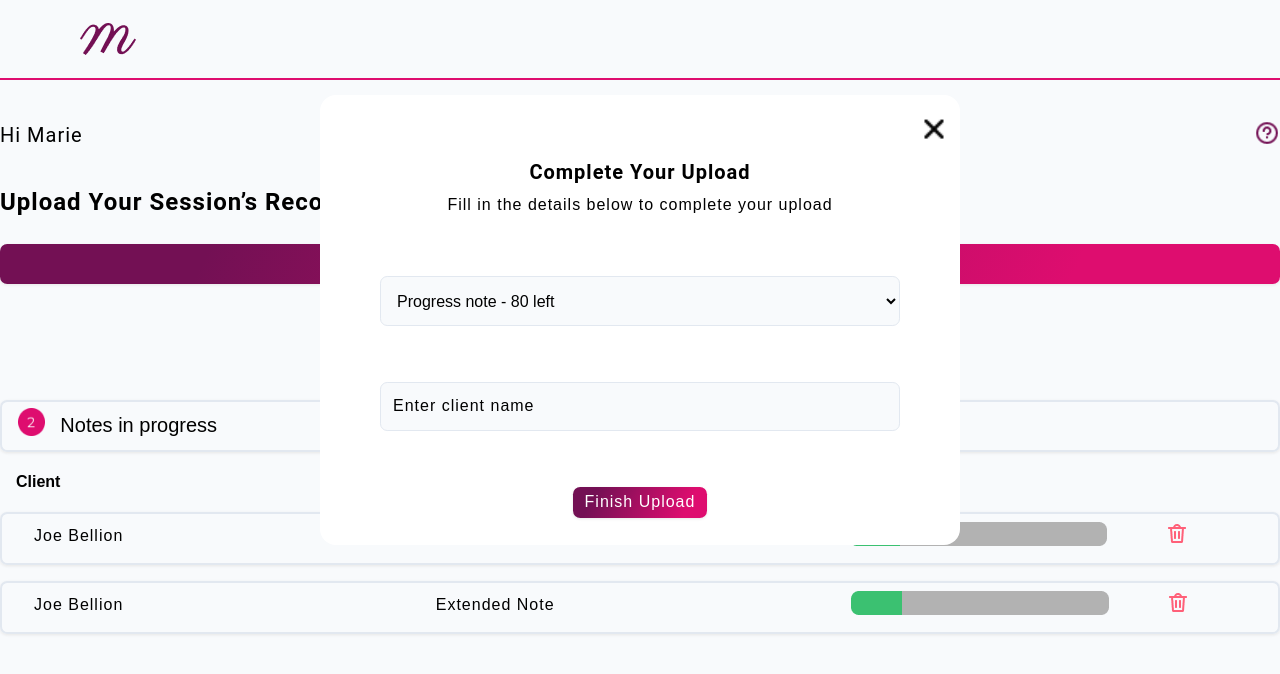
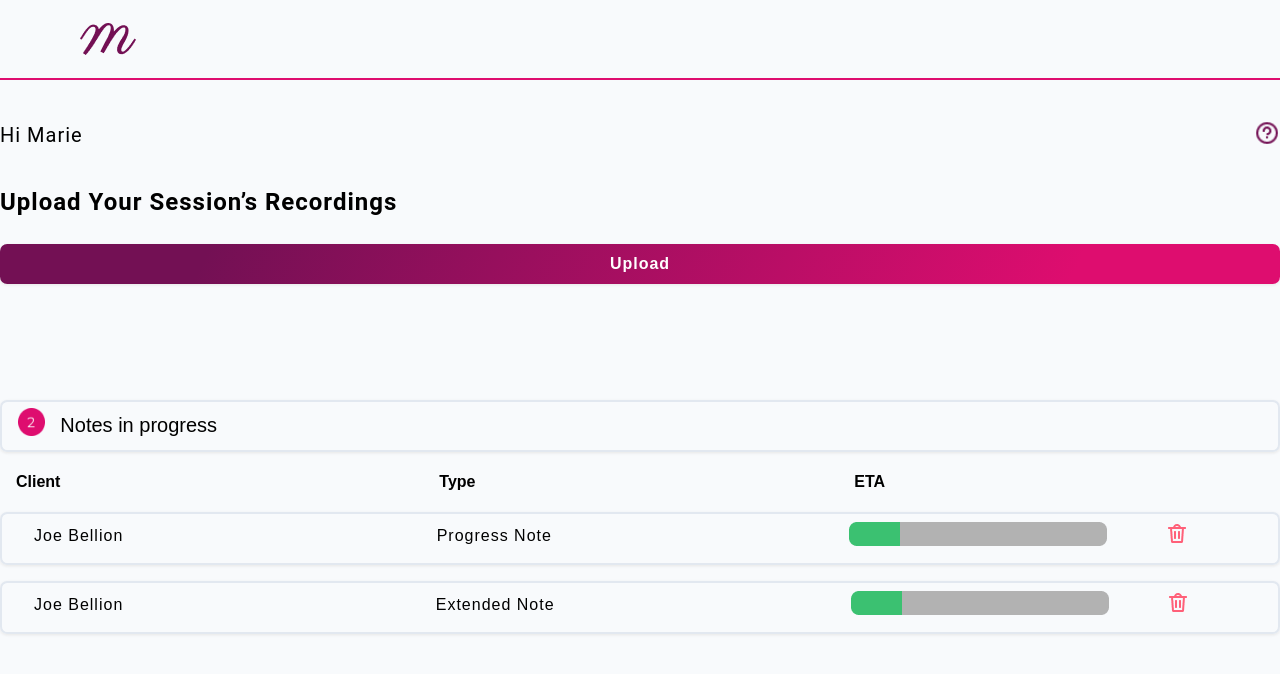
Before and after one commit to Gaddafi400/mentalis, a React (Create React App) app: page / in a window 1280 px wide. Shown: the top 674 px of the page. Built offline with nearby package versions, Linux system fonts and the light colour scheme.

Commit message:
handling open and close modal

```diff
--- a/src/App.js
+++ b/src/App.js
@@ -1,15 +1,28 @@
+import { useState } from 'react';
 import NavBar from './NavBar';
 import Home from './Home';
 import Modal from './Modal';
 import Table from './Table';
 
 function App() {
+  const [modal, setModal] = useState(false);
+
+  const handleOpen = () => {
+    setModal(() => {
+      return setModal(true);
+    });
+  };
+
+  const handleClose = () => {
+    return setModal(false);
+  };
+
   return (
     <>
-      <Modal />
       <NavBar />
-      <Home />
+      <Home modal={handleOpen} />
       <Table />
+      {modal && <Modal handleClose={handleClose} />}
     </>
   );
 }
--- a/src/Home.jsx
+++ b/src/Home.jsx
@@ -1,6 +1,6 @@
 import help from './assets/Help.png';
 
-const Home = () => {
+const Home = ({ modal }) => {
   return (
     <>
       <header className="main-header">
@@ -10,7 +10,9 @@ const Home = () => {
         </div>
         <div className="main-header__content_upload">
           <h3>Upload your session’s recordings</h3>
-          <button className="btn btn-upload">Upload</button>
+          <button onClick={modal} className="btn btn-upload">
+            Upload
+          </button>
         </div>
       </header>
     </>
--- a/src/Modal.jsx
+++ b/src/Modal.jsx
@@ -1,16 +1,24 @@
 import close from './assets/Close.png';
 
-const Modal = () => {
+const Modal = ({ handleClose }) => {
+  const handleSubmit = (e) => {
+    e.preventDefault();
+  };
   return (
     <>
       <div className="modal__header">
-        <img src={close} alt="close button" className="close-button" />
+        <img
+          src={close}
+          alt="close button"
+          onClick={handleClose}
+          className="close-button"
+        />
         <header>
           <h1>Complete Your Upload</h1>
           <p>Fill in the details below to complete your upload</p>
         </header>
 
-        <form className="form">
+        <form className="form" onSubmit={handleSubmit}>
           <div className="form-row">
             <select className="form-input">
               <option className="option" value="1">
--- a/src/css/main.css
+++ b/src/css/main.css
@@ -248,13 +248,14 @@ ul {
 /* Modal */
 .modal__header {
   position: fixed;
-  top: 40%;
+  top: 30%;
   left: 50%;
   transform: translate(-50%, -50%);
   height: 450px;
   width: 640px;
   background: #ffffff;
   border-radius: 16px;
+  transition: var(--transition);
 }
 .modal__header img {
   object-fit: cover;
@@ -287,6 +288,9 @@ ul {
   font-weight: 400;
   font-size: 16px;
   letter-spacing: var(--letterSpacing);
+}
+.close-button {
+  transition: var(--transition);
 }
 .btn-finish-upload {
   display: block;
```
